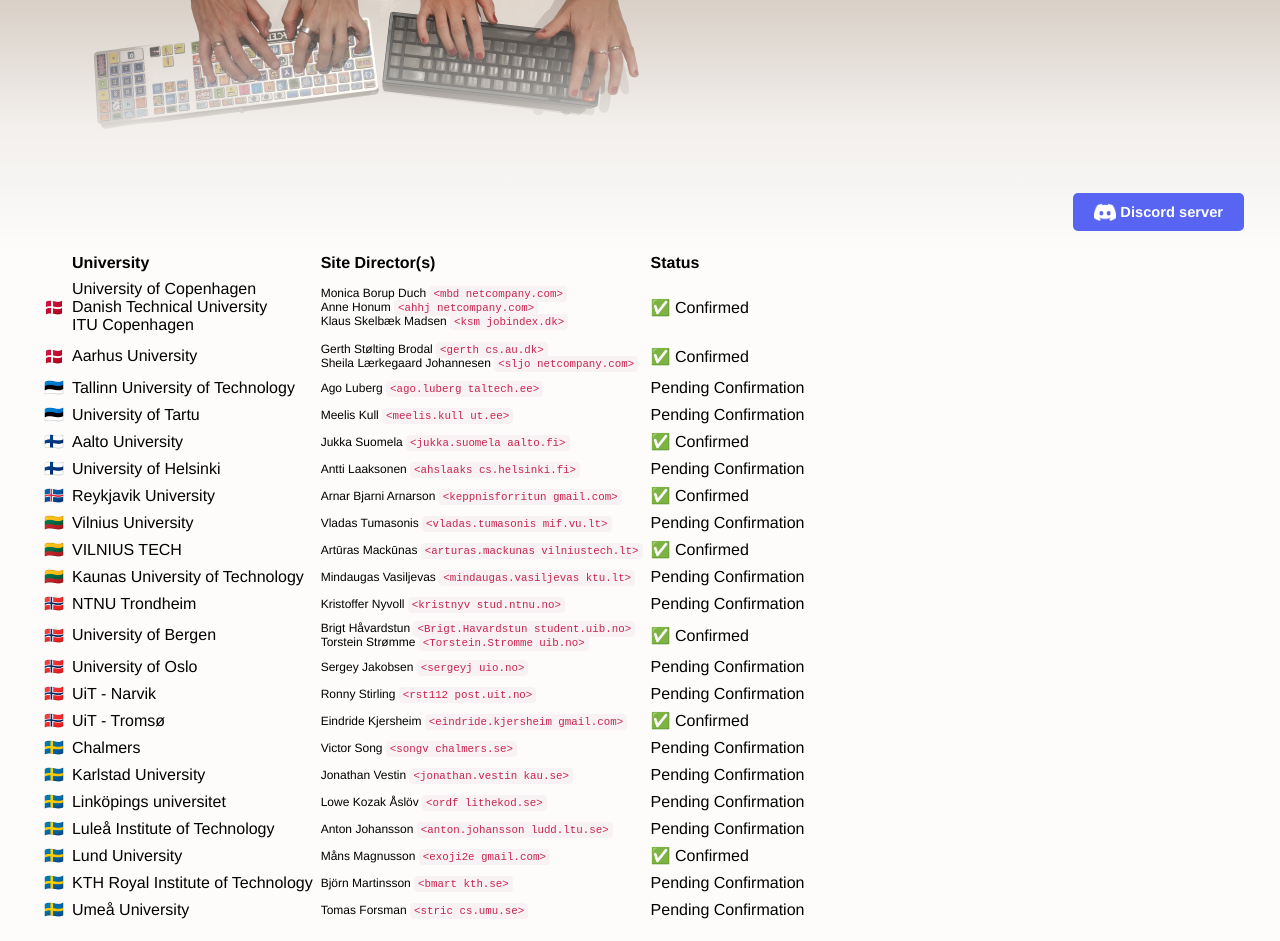
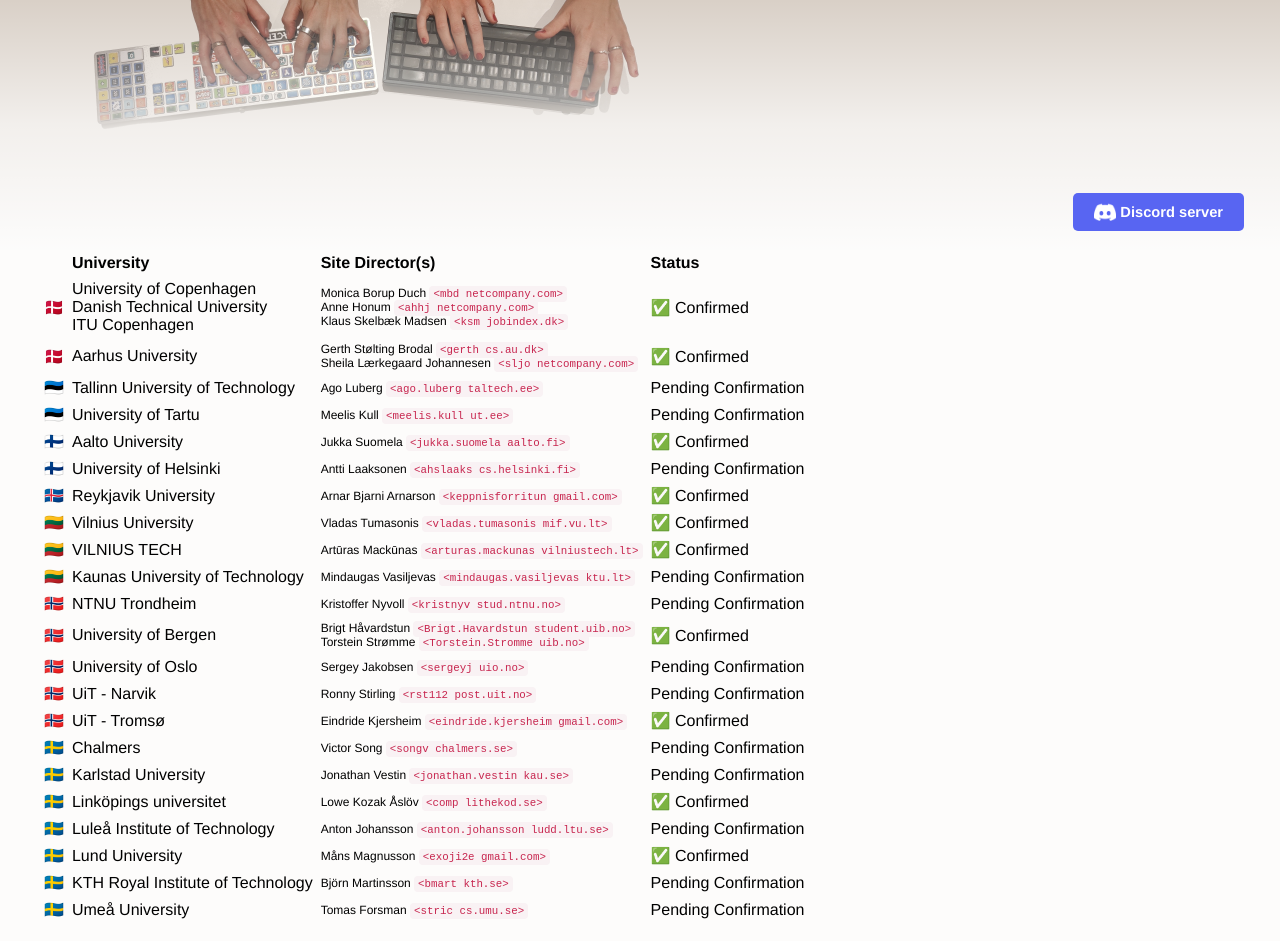
Before and after one commit to icpc/ncpc-web, a Jekyll site: the page built from ncpc2023/site_table.md, in a window 1280 px wide. Built offline with Jekyll 4.4.1, drawn with Linux system fonts in a browser that asks for light colours; our own code applies the rules of GitHub Pages for plain Markdown files.

Commit message:
[2023] confirm liu and vu

```diff
--- a/_data/ncpc2023sites.yml
+++ b/_data/ncpc2023sites.yml
@@ -64,7 +64,7 @@
   - name : Vilnius University
     contact: Vladas Tumasonis
     email: 'vladas.tumasonis mif.vu.lt'
-    confirmed: false
+    confirmed: true
 
   - name: VILNIUS TECH
     contact: Artūras Mackūnas
@@ -122,8 +122,8 @@
 
   - name : Linköpings universitet
     contact: Lowe Kozak Åslöv
-    email: 'ordf lithekod.se'
-    confirmed: false
+    email: 'comp lithekod.se'
+    confirmed: true
 
   - name : Luleå Institute of Technology
     contact: Anton Johansson
```
